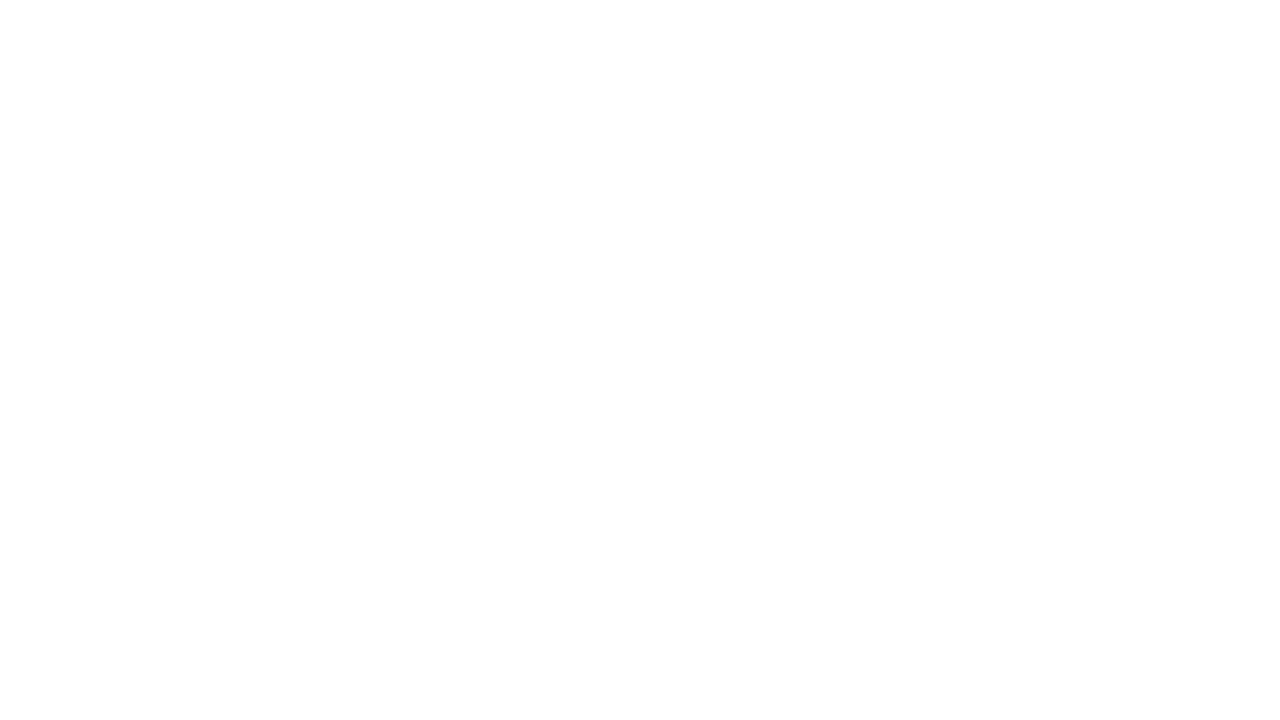
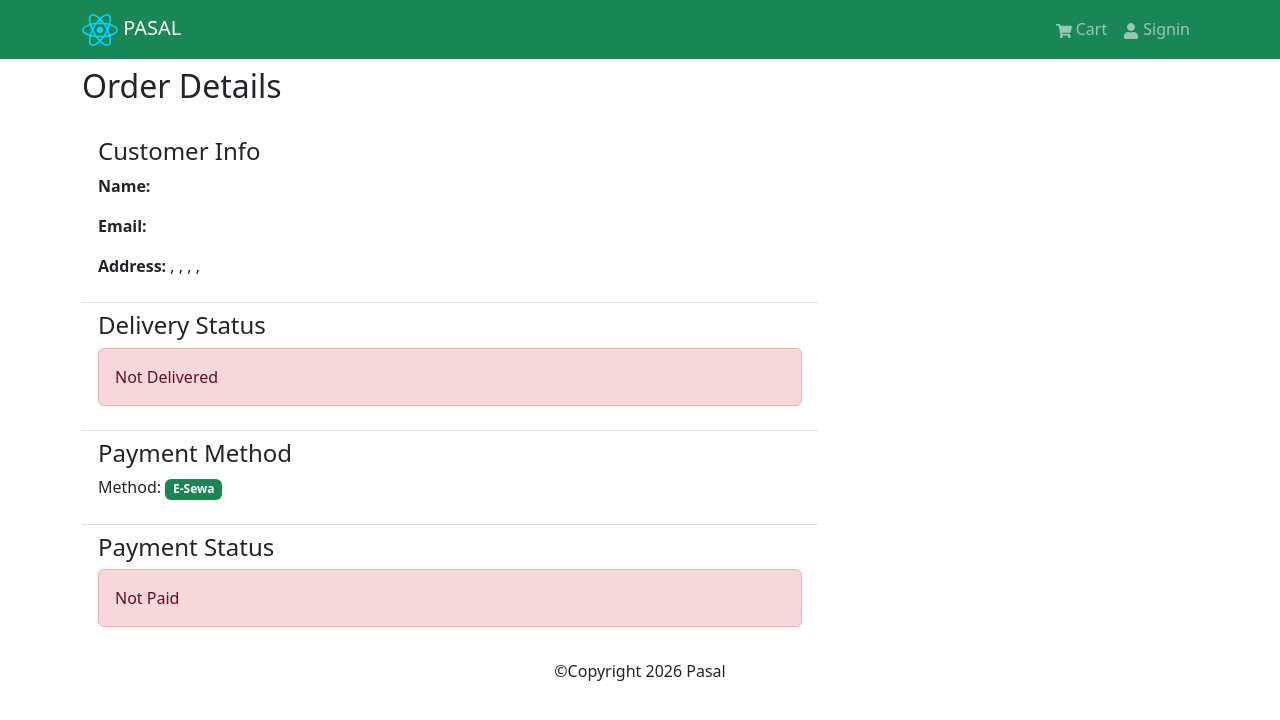
Before and after one commit to samipshrestha396-prog/projectBroadway, a React app in the folder frontend/: page /order/1 in a window 1280 px wide. Before the commit this address had no page. Shown: the top 720 px of the page. Built offline with nearby package versions, Linux system fonts and the light colour scheme; no server answers; the HTML template or start-up script is replaced by a standard one.

Commit message:
order page started

```diff
--- a/frontend/src/App.jsx
+++ b/frontend/src/App.jsx
@@ -6,24 +6,27 @@ import SigninPage from "./pages/SigninPage";
 import ProductPage from "./pages/ProductPage";
 import ShippingPage from "./pages/ShippingPage";
 import PaymentPage from "./pages/PaymentPage";
-import PlaceOrderPage from "./pages/PlaceOrderPage";
+import PlaceOrder from "./pages/PlaceOrder";
 import RegisterPage from "./pages/RegisterPage";
 import { ToastContainer } from "react-toastify";
+import OrderPage from "./pages/OrderPage";
 
 function App() {
   return (
     <BrowserRouter>
-    <ToastContainer/>
+      <ToastContainer />
       <Routes>
         <Route path="/" element={<LayoutPage />}>
           <Route path="" element={<HomePage />} />
           <Route path="cart" element={<CartPage />} />
           <Route path="signin" element={<SigninPage />} />
-          <Route path="product/:id" element={<ProductPage />} />
+
           <Route path="shipping" element={<ShippingPage />} />
           <Route path="/payment" element={<PaymentPage />} />
-          <Route path="/placeorder" element={<PlaceOrderPage />} />
+          <Route path="/placeorder" element={<PlaceOrder />} />
           <Route path="/register" element={<RegisterPage />} />
+          <Route path="/order/:id" element={<OrderPage />} />
+          <Route path="product/:id" element={<ProductPage />} />
         </Route>
       </Routes>
     </BrowserRouter>
--- a/frontend/src/constants.js
+++ b/frontend/src/constants.js
@@ -1,4 +1,4 @@
 export const BASE_URL=""
 export const PRODUCT_URL="/api/products"
 export const USER_URL="/api/auth"
-export const ORDER_URL="/api/order"
+export const ORDER_URL="/api/orders"
--- a/frontend/src/index.css
+++ b/frontend/src/index.css
@@ -27,3 +27,8 @@ rating span {
   font-size: 0.9rem;
   color:blue;
 }
+
+.text-order{
+  line-height: 8px;
+
+}
--- /dev/null
+++ b/frontend/src/pages/OrderPage.jsx
@@ -0,0 +1,76 @@
+import { useParams } from "react-router";
+import { Row, Col, ListGroup, Container, Badge } from "react-bootstrap";
+import { useGetOrderByIdQuery } from "../slices/orderApiSlice";
+import Message from "../components/Message";
+
+function OrderPage() {
+  const { id } = useParams();
+  const { data: order, isLoading, error } = useGetOrderByIdQuery(id);
+
+  const user = order?.orders?.user;
+  const shipping = order?.orders?.shipping_address;
+
+  return (
+    <Container>
+      <h2 className="mb-4">Order Details</h2>
+      <Row>
+        <Col md={8}>
+          <ListGroup variant="flush">
+            <ListGroup.Item>
+              <h4>Customer Info</h4>
+              <p>
+                <strong>Name:</strong> {user?.name} {user?.surename}
+              </p>
+              <p>
+                <strong>Email:</strong>{" "}
+                <a href={`mailto:${user?.gmail}`}>{user?.gmail}</a>
+              </p>
+              <p>
+                <strong>Address:</strong> {shipping?.address}, {shipping?.city},{" "}
+                {shipping?.postal_code}, {shipping?.country}, {shipping?.phone}
+              </p>
+            </ListGroup.Item>
+
+            <ListGroup.Item>
+              <h4>Delivery Status</h4>
+              {order?.orders?.is_delivered ? (
+                <Message type="success">
+                  Delivered at {order?.orders?.delivered_at}
+                </Message>
+              ) : (
+                <Message type="danger">Not Delivered</Message>
+              )}
+            </ListGroup.Item>
+
+            <ListGroup.Item>
+              <h4>Payment Method</h4>
+              <p>
+                Method:{" "}
+                {order?.orders?.paymentMethod === "cod" ? (
+                  <Badge bg="secondary">Cash on Delivery</Badge>
+                ) : (
+                  <Badge bg="success">E-Sewa</Badge>
+                )}
+              </p>
+            </ListGroup.Item>
+
+            <ListGroup.Item>
+              <h4>Payment Status</h4>
+              {order?.orders?.is_paid ? (
+                <Message type="success">
+                  Paid at {order?.orders?.paid_at}
+                </Message>
+              ) : (
+                <Message type="danger">Not Paid</Message>
+              )}
+            </ListGroup.Item>
+          </ListGroup>
+        </Col>
+
+        <Col md={4}></Col>
+      </Row>
+    </Container>
+  );
+}
+
+export default OrderPage;
--- a/frontend/src/pages/PlaceOrderPage.jsx
+++ b/frontend/src/pages/PlaceOrder.jsx
@@ -8,13 +8,38 @@ import {
   Card,
   Container,
 } from "react-bootstrap";
+import {toast} from "react-toastify";
 import { useSelector } from "react-redux";
 import CheckoutSteps from "../components/CheckoutSteps";
 import { Link } from "react-router";
+import { usePlaceOrderMutation } from "../slices/orderApiSlice";
+import { useNavigate } from "react-router";
 
-function PlaceOrderPage() {
+function PlaceOrder() {
+  const navigate = useNavigate();
   const cart = useSelector((state) => state.cart);
   const { shippingAddress } = cart;
+  const [placeOrder, { isLoading: dataLoading }] = usePlaceOrderMutation();
+  const placeOrderHandler = async () => {
+    try {
+      const res = await placeOrder({
+        order_items: cart.cartItems,
+        item_price: cart.itemPrice,
+        shipping_charge: cart.shipping_charge,
+        tax_price: cart.tax_price,
+        total_price: cart.total_price,
+        payment_method: cart.paymentMethod,
+        shipping_address: cart.shippingAddress,
+
+      }).unwrap();
+      toast.success(res.message);
+      navigate("/order/"+res.order_id)
+
+    } catch (err) {
+      toast.error(err?.data?.error || err?.error);
+    }
+  };
+
   return (
     <>
       <Container className="fluid">
@@ -99,11 +124,13 @@ function PlaceOrderPage() {
                 </ListGroup.Item>
               </ListGroup>
             </Card>
-            <Button variant="warning">Check Orders</Button>
+            <Button variant="warning" onClick={placeOrderHandler}>
+              Check Orders
+            </Button>
           </Col>
         </Row>
       </Container>
     </>
   );
 }
-export default PlaceOrderPage;
+export default PlaceOrder;
--- a/frontend/src/pages/ShippingPage.jsx
+++ b/frontend/src/pages/ShippingPage.jsx
@@ -13,7 +13,7 @@ function ShippingPage() {
   const navigate = useNavigate();
   const [address, setAddress] = useState(shippingAddress.address || "");
   const [city, setCity] = useState(shippingAddress.city || "");
-  const [postalcode, setPostalCode] = useState(
+  const [postal_code, setPostal_Code] = useState(
     shippingAddress.postalcode || "",
   );
   const [country, setCountry] = useState(shippingAddress.country || "");
@@ -21,7 +21,7 @@ function ShippingPage() {
   const saveShippingAddressHandler = (e) => {
     e.preventDefault();
     dispatch(
-      saveShippingAddress({ address, city, postalcode, country, phone }),
+      saveShippingAddress({ address, city, postal_code, country, phone }),
     );
     navigate("/payment");
   };
@@ -52,8 +52,8 @@ function ShippingPage() {
 
           <Form.Control
             type="text"
-            value={postalcode}
-            onChange={(e) => setPostalCode(e.target.value)}
+            value={postal_code}
+            onChange={(e) => setPostal_Code(e.target.value)}
           />
         </Form.Group>
         <Form.Group className="my-2" controlId="country">
--- a/frontend/src/slices/cartSlice.js
+++ b/frontend/src/slices/cartSlice.js
@@ -22,7 +22,7 @@ const cartSlice = createSlice({
           x._id === exists._id ? item : x,
         );
       } else {
-        state.cartItems.push({ ...item });
+        state.cartItems.push({ ...item ,product:item._id});
       }
 
       cartUpdate(state);
--- /dev/null
+++ b/frontend/src/slices/orderApiSlice.js
@@ -0,0 +1,21 @@
+import { ORDER_URL } from "../constants";
+import apiSlice from "./apiSlice";
+
+const orderApiSlice = apiSlice.injectEndpoints({
+  endpoints: (builder) => ({
+    placeOrder: builder.mutation({
+      query: (data) => ({
+        url:`${ORDER_URL}/add`,
+        method: "POST",
+        body: data,
+      }),
+    }),
+    getOrderById:builder.query({
+      query:(id)=>({
+        url:`${ORDER_URL}/${id}`
+      })
+    })
+  }),
+});
+
+export const {usePlaceOrderMutation,useGetOrderByIdQuery}= orderApiSlice;
```
Also changed, not shown: 2 other files (tests, documents, lock files or other folders).
